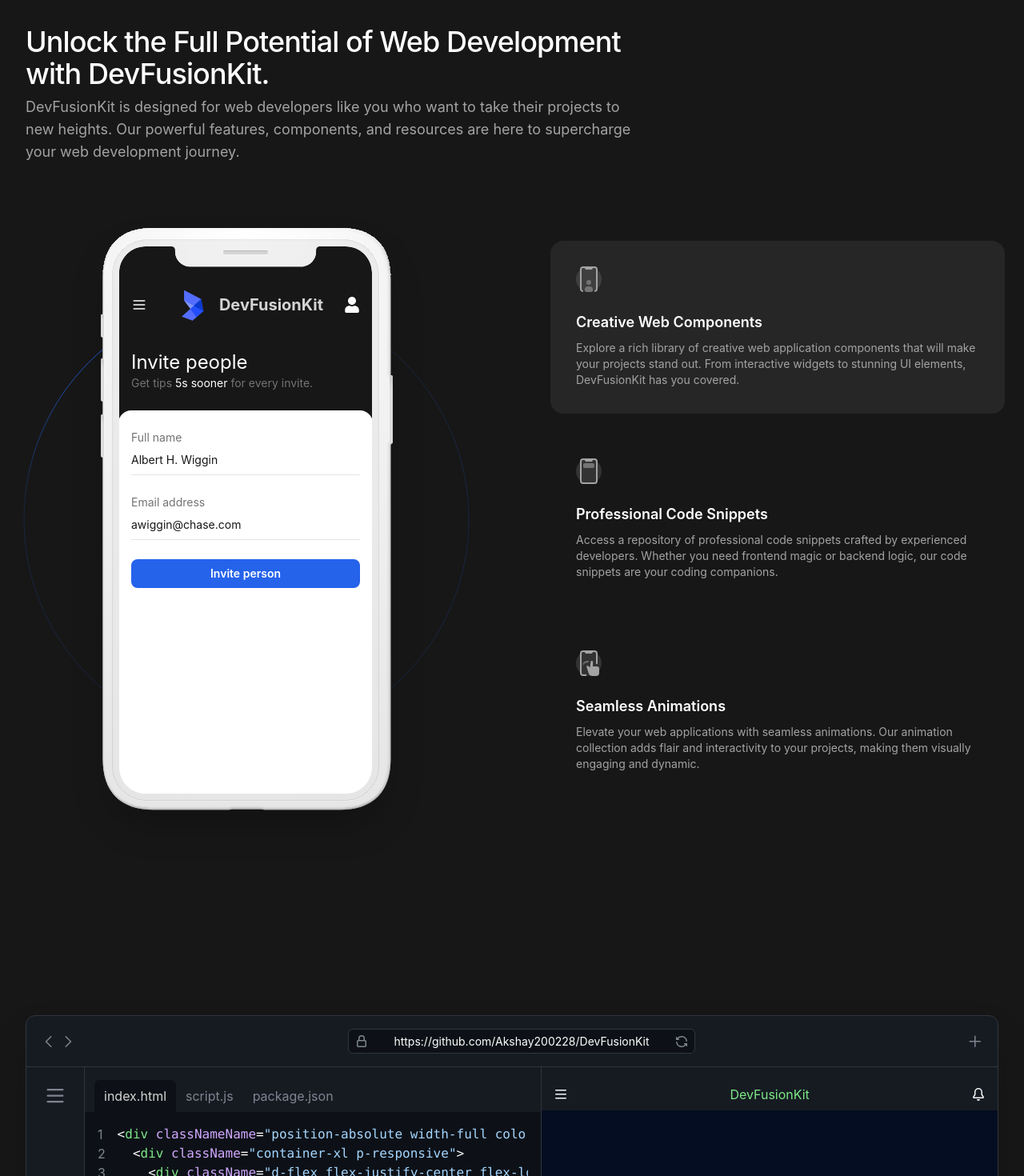
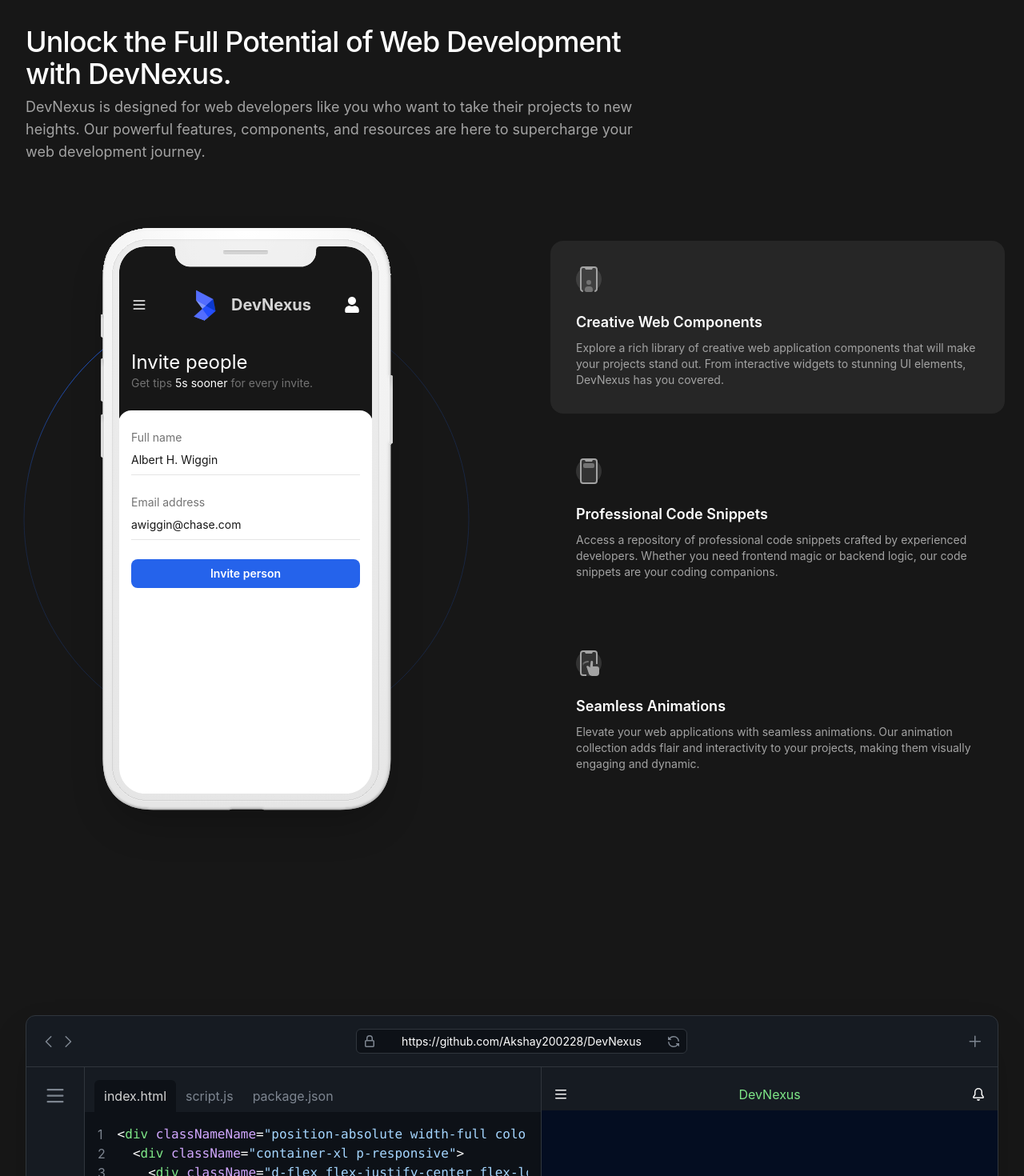
Before and after one commit to Akshay200228/DevFusionKit, a Next.js app: page / in a window 1280 px wide. Shown: the part 1000-2470 px from the top of the page at 80% size. Built offline with nearby package versions, Linux system fonts and the light colour scheme.

Commit message:
Change Name

```diff
--- a/src/app/layout.jsx
+++ b/src/app/layout.jsx
@@ -4,11 +4,11 @@ import Footer from "@/components/Footer";
 
 export const metadata = {
   title: {
-    template: '%s | DevFusionKit',
-    default: 'DevFusionKit - Web Components, Code, Animations, and APIs'
+    template: '%s | DevNexus',
+    default: 'DevNexus - Web Components, Code, Animations, and APIs'
   },
-  description: 'Explore a world of web development possibilities with DevFusionKit. Discover web application components, code snippets, animations, and backend APIs to supercharge your projects.',
-  keywords: ['web development, web components, code snippets, animations, backend APIs, DevFusionKit'],
+  description: 'Explore a world of web development possibilities with DevNexus. Discover web application components, code snippets, animations, and backend APIs to supercharge your projects.',
+  keywords: ['web development, web components, code snippets, animations, backend APIs, DevNexus'],
   author: 'Akshay Sankpal',
   siteUrl: 'https://dev-fusion-kit.vercel.app/',
 };
--- a/src/components/Account.jsx
+++ b/src/components/Account.jsx
@@ -16,7 +16,7 @@ const Account = () => {
             className="text-2xl"
           />
           <p className="mt-2 text-lg text-gray-600">
-            With DevFusionKit, you have everything you need to bring your web projects to life. It never too late to create stunning and functional web applications.
+            With DevNexus, you have everything you need to bring your web projects to life. It never too late to create stunning and functional web applications.
           </p>
         </div>
         <ul
--- a/src/components/CallToAction.jsx
+++ b/src/components/CallToAction.jsx
@@ -19,7 +19,7 @@ const CallToAction = () => {
             className="text-3xl text-white sm:text-4xl"
           />
           <p className="mt-4 text-lg text-gray-300">
-            DevFusionKit provides a comprehensive collection of web application components, code snippets, animations, and backend APIs to streamline your web development projects. Sign up now to access these valuable resources and accelerate your web development journey.
+            DevNexus provides a comprehensive collection of web application components, code snippets, animations, and backend APIs to streamline your web development projects. Sign up now to access these valuable resources and accelerate your web development journey.
           </p>
         </div>
       </Container>
--- a/src/components/CodeEditor.jsx
+++ b/src/components/CodeEditor.jsx
@@ -39,7 +39,7 @@ const CodeEditor = () => {
                             <svg aria-hidden="true" height="16" fill='currentColor' viewBox="0 0 16 16" version="1.1" width="16" data-view-component="true" className="octicon octicon-lock color-fg-subtle flex-shrink-0 text-[#7d8590]">
                                 <path d="M4 4a4 4 0 0 1 8 0v2h.25c.966 0 1.75.784 1.75 1.75v5.5A1.75 1.75 0 0 1 12.25 15h-8.5A1.75 1.75 0 0 1 2 13.25v-5.5C2 6.784 2.784 6 3.75 6H4Zm8.25 3.5h-8.5a.25.25 0 0 0-.25.25v5.5c0 .138.112.25.25.25h8.5a.25.25 0 0 0 .25-.25v-5.5a.25.25 0 0 0-.25-.25ZM10.5 6V4a2.5 2.5 0 1 0-5 0v2Z"></path>
                             </svg>
-                            <div className='md:px-8 px-2 text-white whitespace-nowrap overflow-hidden text-[14px] text-ellipsis'>https://github.com/Akshay200228/DevFusionKit</div>
+                            <div className='md:px-8 px-2 text-white whitespace-nowrap overflow-hidden text-[14px] text-ellipsis'>https://github.com/Akshay200228/DevNexus</div>
                             <svg aria-hidden="true" height="16" fill='currentColor' viewBox="0 0 16 16" version="1.1" width="16" data-view-component="true" className="octicon octicon-sync color-fg-subtle flex-shrink-0 text-[#7d8590]">
                                 <path d="M1.705 8.005a.75.75 0 0 1 .834.656 5.5 5.5 0 0 0 9.592 2.97l-1.204-1.204a.25.25 0 0 1 .177-.427h3.646a.25.25 0 0 1 .25.25v3.646a.25.25 0 0 1-.427.177l-1.38-1.38A7.002 7.002 0 0 1 1.05 8.84a.75.75 0 0 1 .656-.834ZM8 2.5a5.487 5.487 0 0 0-4.131 1.869l1.204 1.204A.25.25 0 0 1 4.896 6H1.25A.25.25 0 0 1 1 5.75V2.104a.25.25 0 0 1 .427-.177l1.38 1.38A7.002 7.002 0 0 1 14.95 7.16a.75.75 0 0 1-1.49.178A5.5 5.5 0 0 0 8 2.5Z"></path>
                             </svg>
@@ -152,7 +152,7 @@ const CodeEditor = () => {
                                         <path d="M1 2.75A.75.75 0 0 1 1.75 2h12.5a.75.75 0 0 1 0 1.5H1.75A.75.75 0 0 1 1 2.75Zm0 5A.75.75 0 0 1 1.75 7h12.5a.75.75 0 0 1 0 1.5H1.75A.75.75 0 0 1 1 7.75ZM1.75 12h12.5a.75.75 0 0 1 0 1.5H1.75a.75.75 0 0 1 0-1.5Z"></path>
                                     </svg>
                                 </div>
-                                <span className='pl-ent'>DevFusionKit</span>
+                                <span className='pl-ent'>DevNexus</span>
                                 <div>
                                     <svg aria-hidden="true" height="16" fill='currentColor' viewBox="0 0 16 16" version="1.1" width="16" data-view-component="true" className="">
                                         <path d="M8 16a2 2 0 0 0 1.985-1.75c.017-.137-.097-.25-.235-.25h-3.5c-.138 0-.252.113-.235.25A2 2 0 0 0 8 16ZM3 5a5 5 0 0 1 10 0v2.947c0 .05.015.098.042.139l1.703 2.555A1.519 1.519 0 0 1 13.482 13H2.518a1.516 1.516 0 0 1-1.263-2.36l1.703-2.554A.255.255 0 0 0 3 7.947Zm5-3.5A3.5 3.5 0 0 0 4.5 5v2.947c0 .346-.102.683-.294.97l-1.703 2.556a.017.017 0 0 0-.003.01l.001.006c0 .002.002.004.004.006l.006.004.007.001h10.964l.007-.001.006-.004.004-.006.001-.007a.017.017 0 0 0-.003-.01l-1.703-2.554a1.745 1.745 0 0 1-.294-.97V5A3.5 3.5 0 0 0 8 1.5Z"></path>
--- a/src/components/Feature.jsx
+++ b/src/components/Feature.jsx
@@ -13,11 +13,11 @@ const Feature = () => {
       <Container>
         <div className="max-w-2xl mx-auto lg:mx-0 lg:max-w-3xl">
           <Title
-            title="Unlock the Full Potential of Web Development with DevFusionKit."
+            title="Unlock the Full Potential of Web Development with DevNexus."
             className="text-2xl text-white md:text-4xl"
           />
           <p className="mt-2 text-lg text-gray-400">
-            DevFusionKit is designed for web developers like you who want to take their projects to new heights. Our powerful features, components, and resources are here to supercharge your web development journey.
+            DevNexus is designed for web developers like you who want to take their projects to new heights. Our powerful features, components, and resources are here to supercharge your web development journey.
           </p>
         </div>
       </Container>
--- a/src/components/FrameView.jsx
+++ b/src/components/FrameView.jsx
@@ -325,7 +325,7 @@ export const features = [
   {
     name: "Creative Web Components",
     description:
-      "Explore a rich library of creative web application components that will make your projects stand out. From interactive widgets to stunning UI elements, DevFusionKit has you covered.",
+      "Explore a rich library of creative web application components that will make your projects stand out. From interactive widgets to stunning UI elements, DevNexus has you covered.",
     icon: DeviceUserIcon,
     screen: InviteScreen,
   },
--- a/src/components/Hero.jsx
+++ b/src/components/Hero.jsx
@@ -20,7 +20,7 @@ const Hero = () => {
           <div className="relative z-10 max-w-2xl mx-auto lg:col-span-7 lg:max-w-none lg:pt-6 xl:col-span-6">
             <Title title="Supercharge Your Web Development" className="text-4xl md:text-5xl" />
             <p className="mt-6 text-lg text-gray-600">
-              Unlock the full potential of web development with DevFusionKit. Our extensive collection of web components, code snippets, and animations will elevate your projects to new heights. Maximize creativity and efficiency with our high-quality resources.
+              Unlock the full potential of web development with DevNexus. Our extensive collection of web components, code snippets, and animations will elevate your projects to new heights. Maximize creativity and efficiency with our high-quality resources.
             </p>
             <div className="flex flex-wrap items-center gap-4 mt-8 gap-x-6">
               {/* Btn 1 */}
--- a/src/components/Logo.jsx
+++ b/src/components/Logo.jsx
@@ -19,7 +19,7 @@ const Logo = ({ className, props }) => {
           )}
           {...props}
         >
-          DevFusionKit
+          DevNexus
         </h2>
         <style jsx>{`
         .text-[#6e8157] {
--- a/src/components/Reviews.jsx
+++ b/src/components/Reviews.jsx
@@ -12,12 +12,12 @@ const Reviews = () => {
     >
       <Container>
         <Title
-          title="Explore Our Latest Work at DevFusionKit."
+          title="Explore Our Latest Work at DevNexus."
           id="reviews-title"
           className="text-4xl font-medium tracking-tight text-gray-900 md:text-5xl sm:text-center"
         />
         <p className="mt-2 text-xl text-gray-600 sm:text-center">
-          Dive into our recent projects and discover the magic of DevFusionKit in action.
+          Dive into our recent projects and discover the magic of DevNexus in action.
         </p>
         <ReviewGrid />
       </Container>
```
